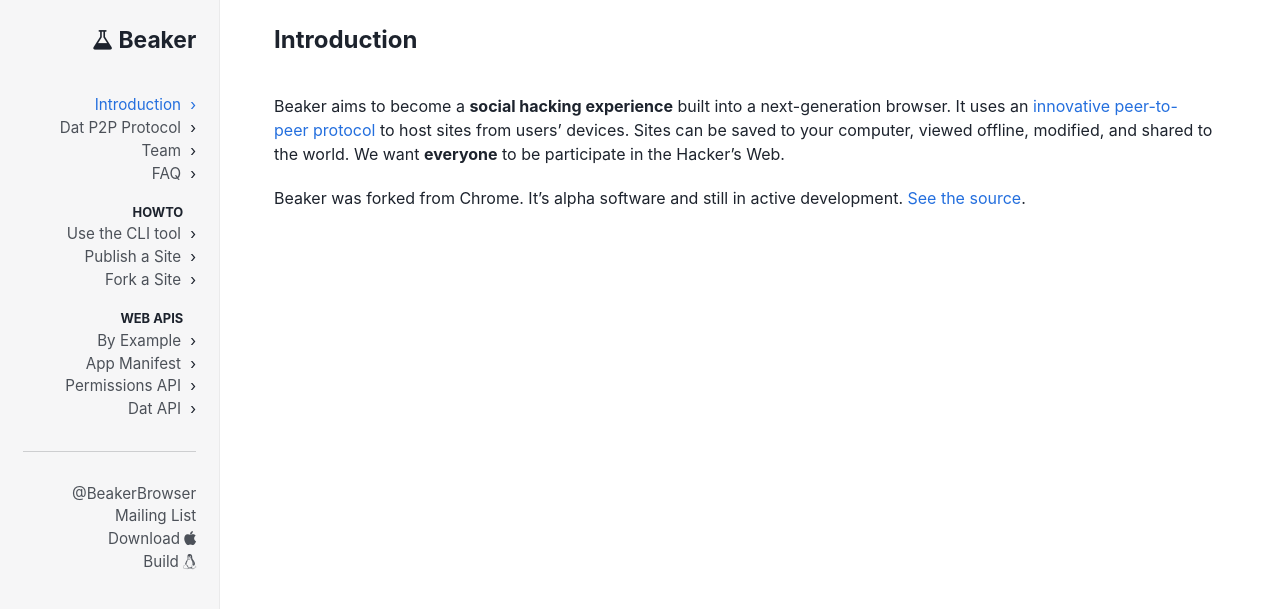
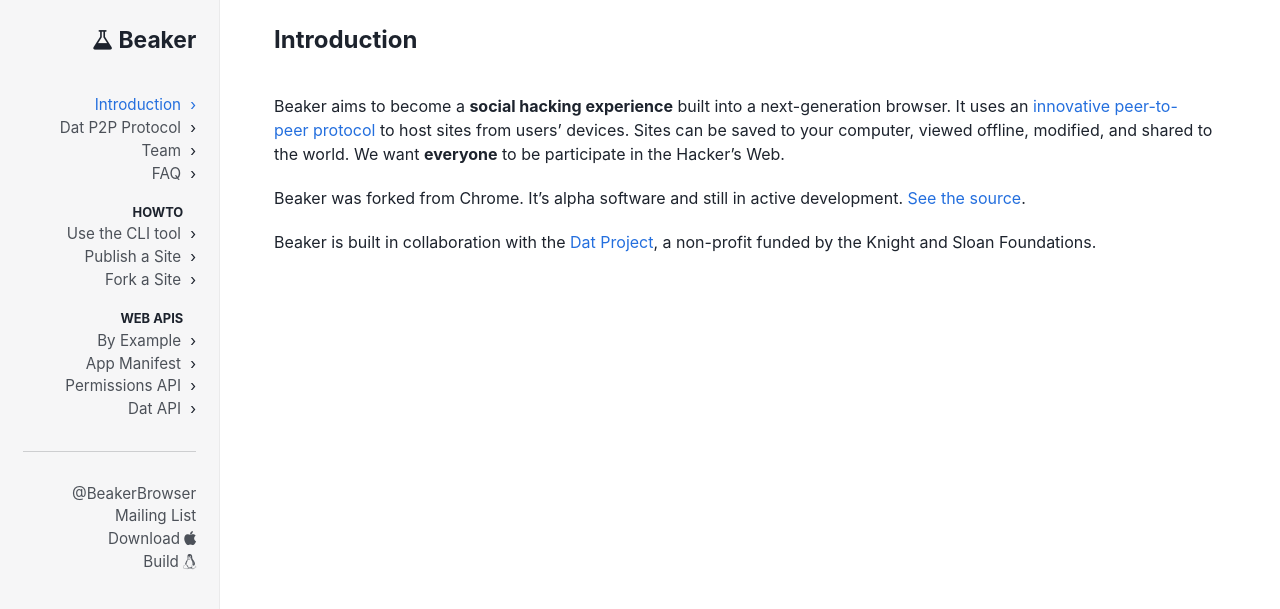
Before and after one commit to beakerbrowser/beakerbrowser.com, a Jekyll site: the page built from _docs/index.md, in a window 1280 px wide. Shown: the top 609 px of the page. Built offline with Jekyll 4.4.1, drawn with Linux system fonts in a browser that asks for light colours.

Commit message:
Link to dat in the doc intro

```diff
--- a/_docs/index.md
+++ b/_docs/index.md
@@ -6,3 +6,5 @@
 Beaker aims to become a **social hacking experience** built into a next-generation browser. It uses an [innovative&nbsp;peer-to-peer&nbsp;protocol](/docs/dat/intro.html) to host sites from users' devices. Sites can be saved to your computer, viewed offline, modified, and shared to the world. We want **everyone** to be participate in the Hacker's Web.
 
 Beaker was forked from Chrome. It's alpha software and still in active development. [See the source](https://github.com/beakerbrowser/beaker).
+
+Beaker is built in collaboration with the [Dat Project](https://datproject.org), a non-profit funded by the Knight and Sloan Foundations.
```
